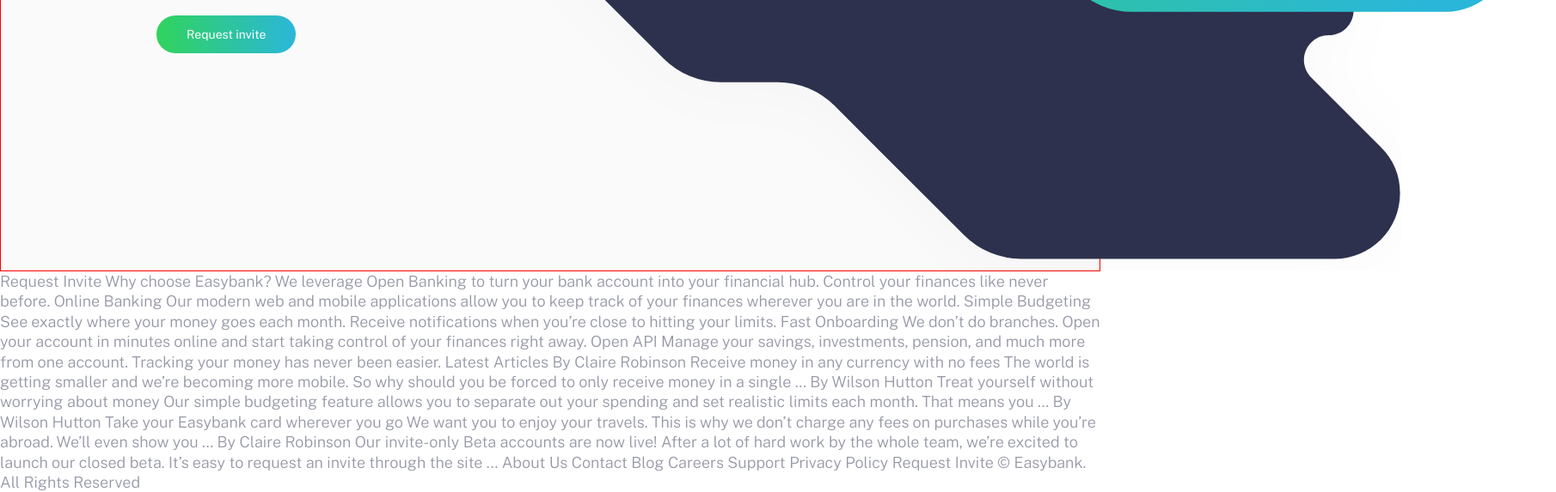
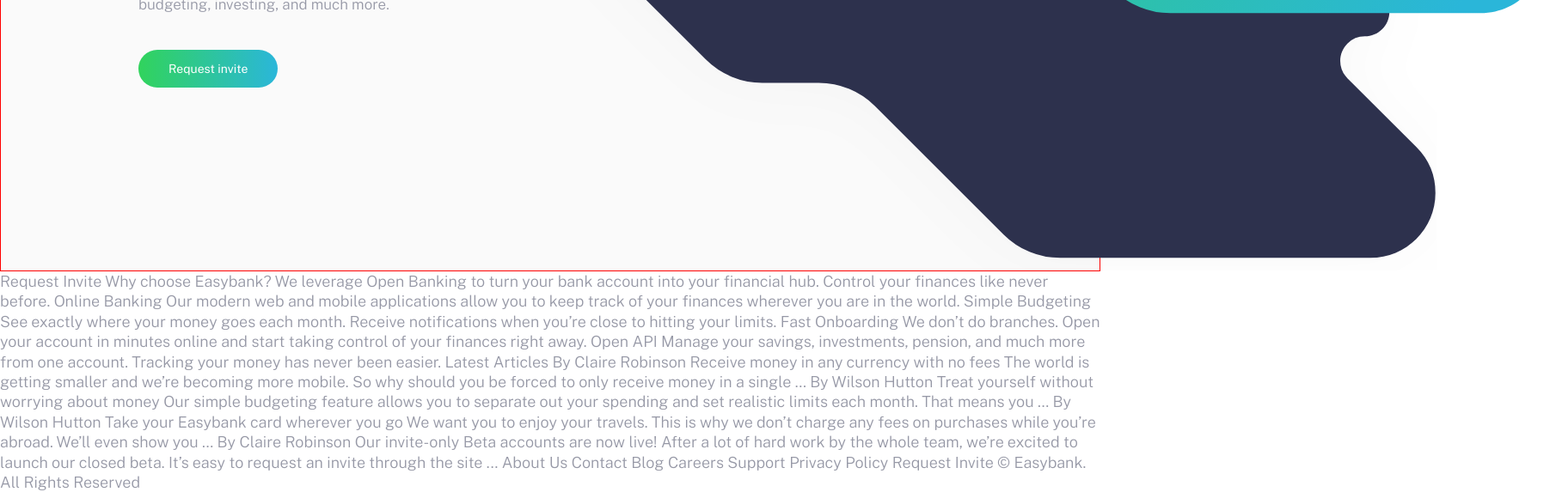
Before and after one commit to nuriia99/EasybankLandingPage, a plain HTML site: page index.html in a window 1280 px wide. Shown: the part 421-994 px from the top of the page at 86% size, 1810 px wide, since content can reach past the window. Drawn offline with nearby package versions, Linux system fonts and the light colour scheme.

Commit message:
container hero fixed

```diff
--- a/app/scss/_globals.scss
+++ b/app/scss/_globals.scss
@@ -56,6 +56,6 @@
 
 //spacing
 .container{
-    padding-left: 1.5rem;
-    padding-right: 1.5rem;
+    padding-left: 160px;
+    padding-right: 160px;
 }
--- a/app/scss/_hero.scss
+++ b/app/scss/_hero.scss
@@ -6,6 +6,7 @@
 
         @include breakpoint-up(large){
             margin: 0 auto;
+            margin-left: 0;
             max-width: 64rem;
             display: flex;
             align-items: center;
@@ -49,24 +50,17 @@
                 height: 100%;
                 background-image: url('../../images/bg-intro-desktop.svg');
                 background-repeat: no-repeat;
-                width: 195%;
-                background-size: 100%;
-                left: 50px;
                 background-position: 0% 81%;
+                width: 435%;
+                background-size: 99%;
+                left: 27px;
               }
         }
     }
     &-text{
 
-        padding: 1.875rem;
         text-align:center;
         display: block;
-
-        @include breakpoint-up(large){
-            flex: 1;
-            order: 1;
-            text-align: left;
-        }
 
         h2{
             margin: 0;
@@ -80,8 +74,26 @@
             margin: 0;
             font-size: 0.8125rem;
         }
+
+        @include breakpoint-up(large){
+            flex: 1;
+            order: 1;
+            text-align: left;
+            min-width: 26.875rem;
+
+
+            h2{
+                font-size: 3.25rem;
+            }
+
+            p{
+                font-size: 1.0625rem;
+            }
+        }
+
+
         .button{
-            padding-top: 1.875rem;
+            padding-top: 2.3125rem + 0.875rem;
             padding-bottom: 5rem + 0.875rem;
             .cta{
                 border-top: 6.25rem;
```
Also changed, not shown: app/scss/style.css, 1 other file.
